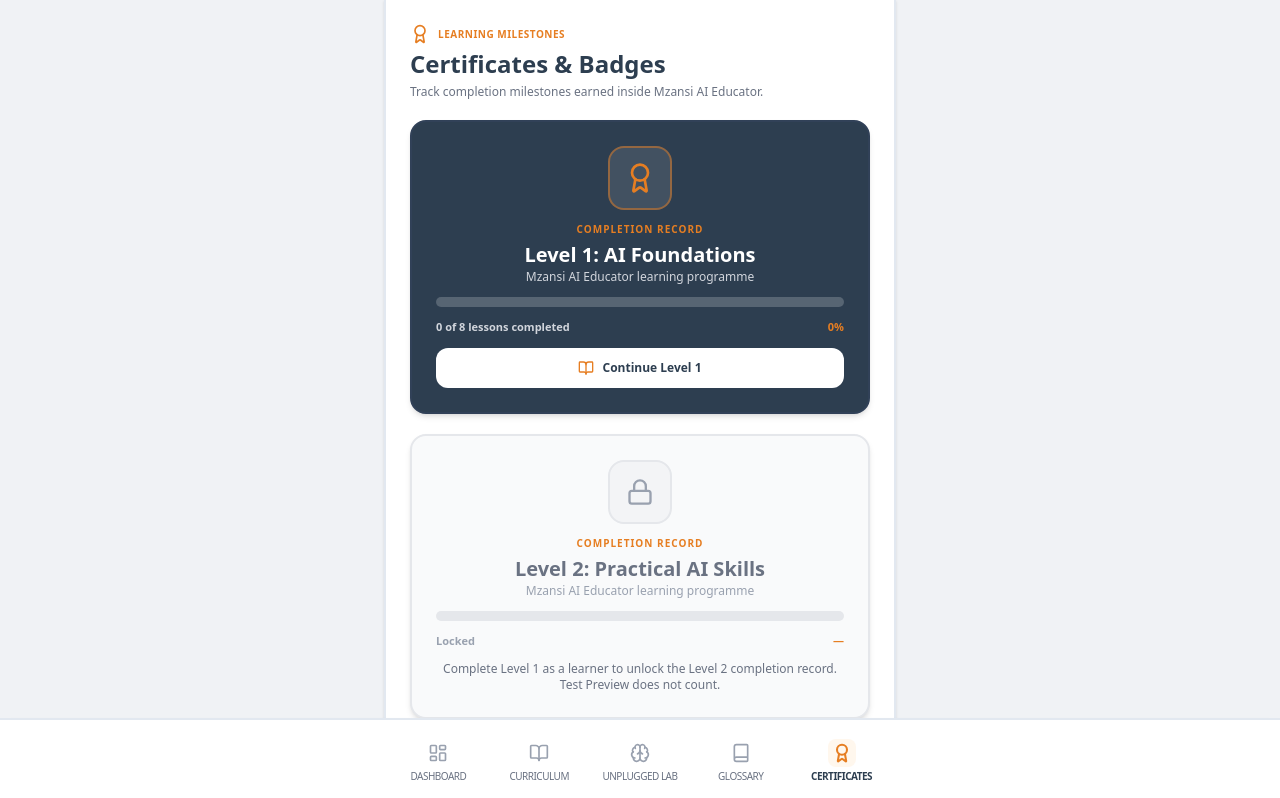
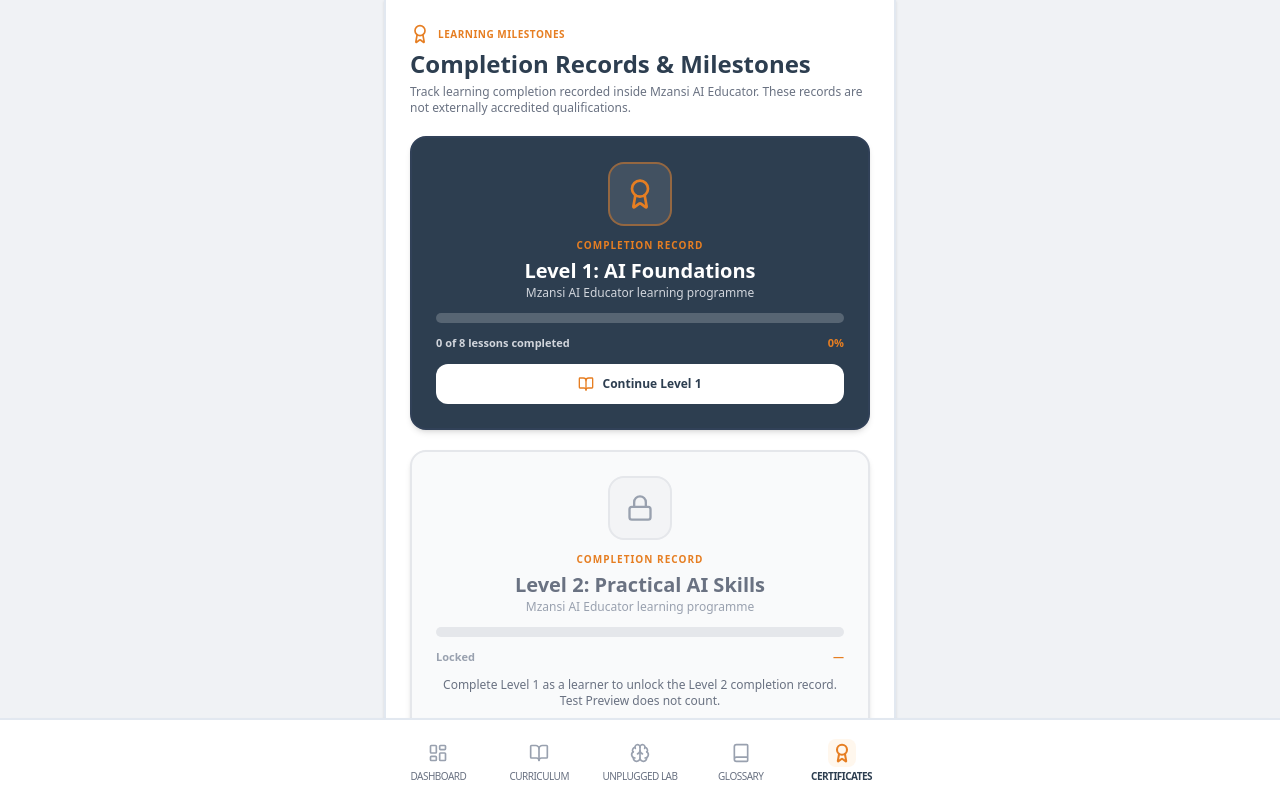
Before and after one commit to marcdiedricks/mzansi-ai-educator, a React (Vite) app: page /mzansi-ai-educator/certificates in a window 1280 px wide. Shown: the top 798 px of the page. Built offline with nearby package versions, Linux system fonts and the light colour scheme.

Commit message:
Clarify completion records are not certificates

```diff
--- a/src/pages/Certificates.tsx
+++ b/src/pages/Certificates.tsx
@@ -49,7 +49,7 @@ export function Certificates() {
 
   return (
     <div className="p-4 sm:p-6 space-y-5 pb-24">
-      <header><div className="flex items-center gap-2 text-[#E67E22] mb-1"><Award className="w-5 h-5" /><span className="text-[10px] font-bold uppercase tracking-wider">Learning Milestones</span></div><h1 className="text-2xl font-bold text-[#2D3E50] mb-1">Certificates & Badges</h1><p className="text-xs font-medium text-gray-500">Track completion milestones earned inside Mzansi AI Educator.</p></header>
+      <header><div className="flex items-center gap-2 text-[#E67E22] mb-1"><Award className="w-5 h-5" /><span className="text-[10px] font-bold uppercase tracking-wider">Learning Milestones</span></div><h1 className="text-2xl font-bold text-[#2D3E50] mb-1">Completion Records & Milestones</h1><p className="text-xs font-medium text-gray-500">Track learning completion recorded inside Mzansi AI Educator. These records are not externally accredited qualifications.</p></header>
 
       <CompletionCard level={1} title="AI Foundations" completed={level1Complete} total={level1Ids.length} completedCount={completed1} percent={percent1} unlocked={true} lockedMessage="" />
       <CompletionCard level={2} title="Practical AI Skills" completed={level2Complete} total={level2Ids.length} completedCount={completed2} percent={percent2} unlocked={level1Complete} lockedMessage="Complete Level 1 as a learner to unlock the Level 2 completion record. Test Preview does not count." />
```
